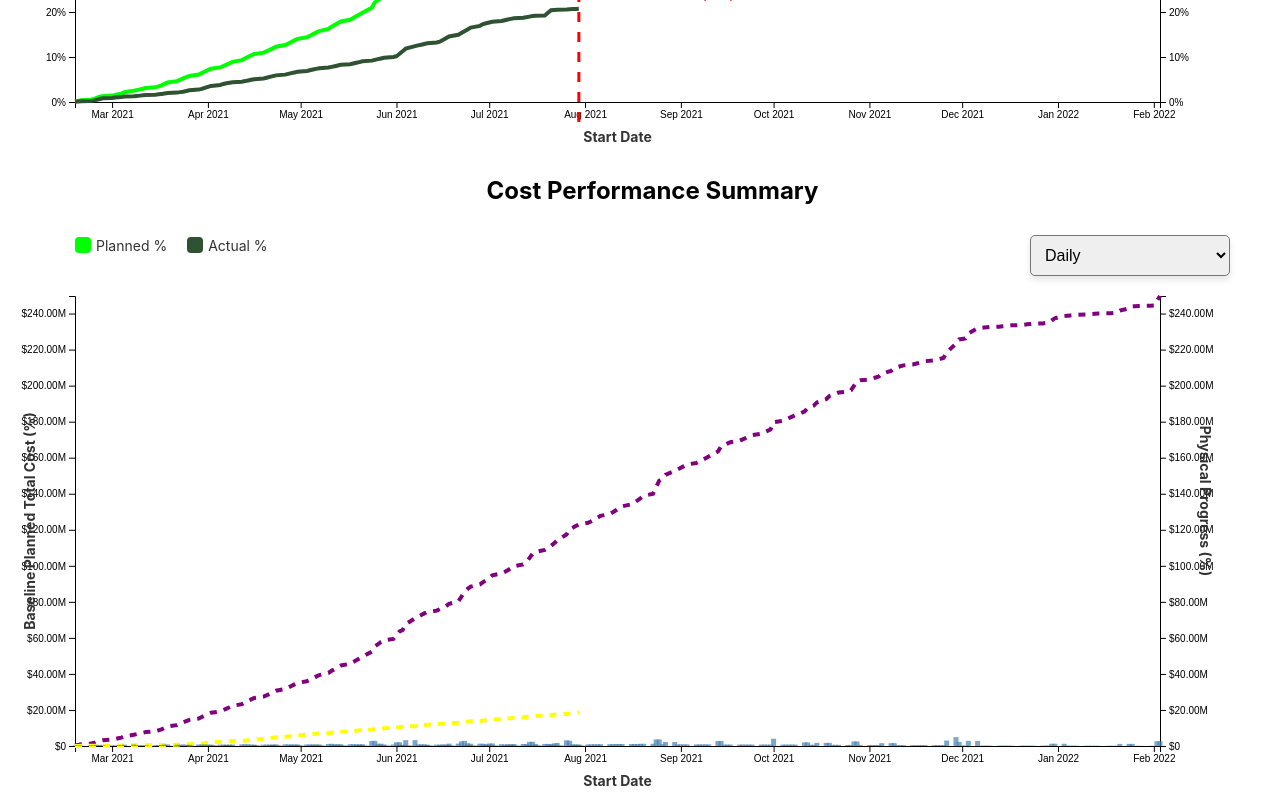
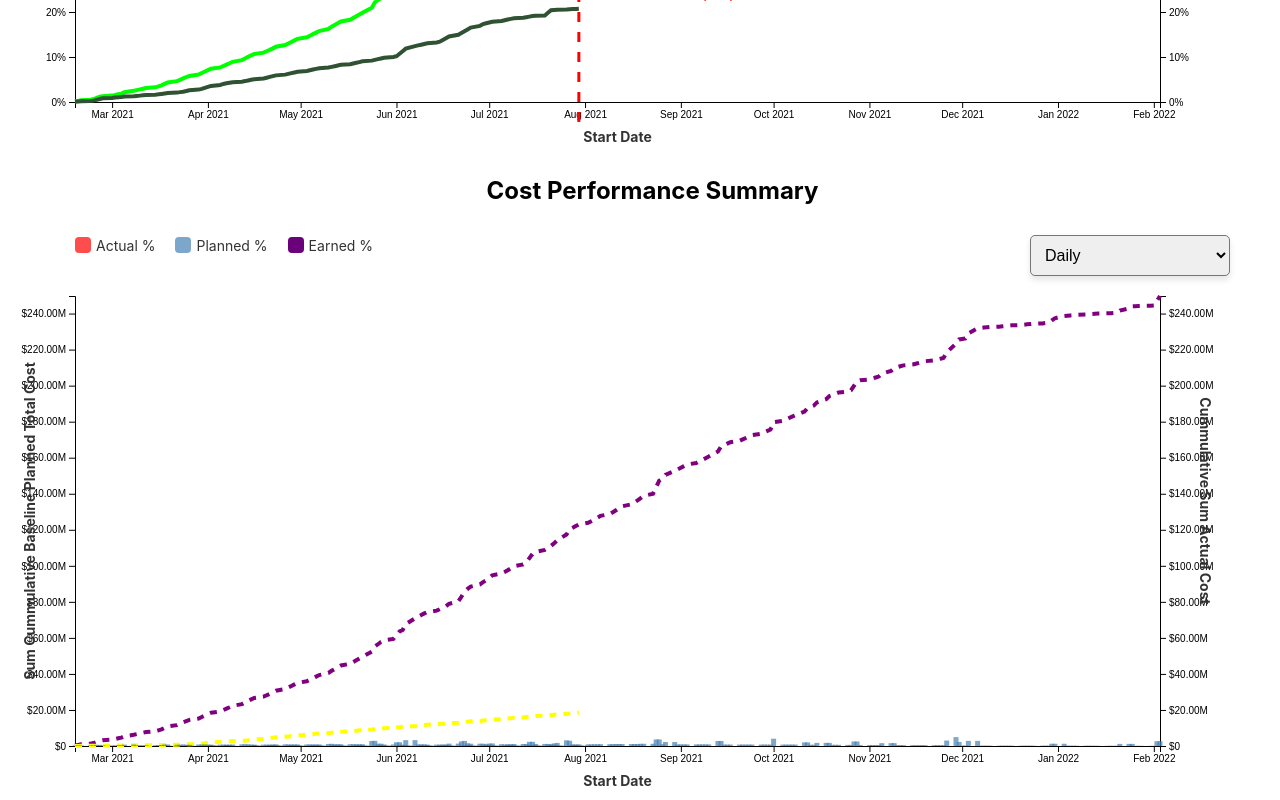
Before and after one commit to Jyoti-Technosoft/d3-scurve-gauge, a React (Create React App) app: page / in a window 1280 px wide. Shown: the part 847-1647 px from the top of the page. Built offline with nearby package versions, Linux system fonts and the light colour scheme.

Commit message:
Pass titles and labels to the chart component

```diff
--- a/src/App.js
+++ b/src/App.js
@@ -10,8 +10,20 @@ function App() {
   return (
     <div className="App">
       <Dashboard />
-      <SCurveChart data={data} />
-      <GroupedBarChart data={data} />
+      <SCurveChart
+        data={data}
+        chartTitle="S-Curve"
+        xAxisTitle="Start Date"
+        yAxisTitleLeft="Baseline Planned Total Cost (%)"
+        yAxisTitleRight="Physical Progress (%)"
+      />
+      <GroupedBarChart
+        data={data}
+        chartTitle="Cost Performance Summary"
+        xAxisTitle="Start Date"
+        yAxisTitleLeft="Sum Cummulative Baseline Planned Total Cost"
+        yAxisTitleRight="Cummulative Sum Actual Cost"
+      />
       {/* <SCurveHistogramChart data={data} /> */}
     </div>
   );
--- a/src/Components/GroupedBarChart.jsx
+++ b/src/Components/GroupedBarChart.jsx
@@ -1,9 +1,9 @@
 import React, { useEffect, useRef, useState } from "react";
 import * as d3 from "d3";
 
-import "../Styles/SCurveChart.css";
+import "../Styles/GroupedBarChart.css";
 
-const GroupedBarChart = ({ data }) => {
+const GroupedBarChart = ({ data, chartTitle, xAxisTitle, yAxisTitleLeft, yAxisTitleRight }) => {
   const svgRef = useRef();
   const [timeInterval, setTimeInterval] = useState("daily");
   const [dimensions, setDimensions] = useState({ width: 800, height: 500 });
@@ -50,7 +50,7 @@ const GroupedBarChart = ({ data }) => {
 
   const updateDimensions = () => {
     const containerWidth = document.querySelector(
-      ".scurve-chart-container"
+      ".grouped-bar-container"
     ).clientWidth;
     setDimensions({ width: containerWidth, height: 500 });
   };
@@ -134,7 +134,7 @@ const GroupedBarChart = ({ data }) => {
       .attr("x", width / 2)
       .attr("y", height + margin.bottom + 10)
       .attr("text-anchor", "middle")
-      .text("Start Date");
+      .text(xAxisTitle);
 
     svg.append("g").attr("class", "y-axis1").call(yAxis);
     svg
@@ -144,7 +144,7 @@ const GroupedBarChart = ({ data }) => {
         .attr("y", -margin.left)
         .attr("transform", "rotate(-90)")
         .attr("text-anchor", "middle")
-        .text("Baseline Planned Total Cost (%)");
+        .text(yAxisTitleLeft);
 
     svg
       .append("g")
@@ -158,7 +158,7 @@ const GroupedBarChart = ({ data }) => {
       .attr("y", height / 2)
       .attr("transform", `rotate(90, ${width + margin.right + 10}, ${height / 2})`) // Rotate at the label position
       .attr("text-anchor", "middle")
-      .text("Physical Progress (%)");
+      .text(yAxisTitleRight);
 
     // const tooltip = svg
     //   .append("text")
@@ -294,18 +294,26 @@ const GroupedBarChart = ({ data }) => {
   }, [timeInterval, dimensions]);
 
   return (
-    <div className="scurve-chart-container">
-      <h2 className="chart-title">Cost Performance Summary</h2>
+    <div className="grouped-bar-container">
+      <h2 className="chart-title">{chartTitle}</h2>
 
-    <div className="legend-filter">
+      <div className="legend-filter">
       <div className="legends">
+        {/* <div className="legend">
+          <span className="legend-icon budgeted"></span>
+          Budgeted %
+        </div> */}
+        <div className="legend">
+          <span className="legend-icon actual"></span>
+          Actual %
+        </div>
         <div className="legend">
           <span className="legend-icon planned"></span>
           Planned %
         </div>
         <div className="legend">
-          <span className="legend-icon actual"></span>
-          Actual %
+          <span className="legend-icon earned"></span>
+          Earned %
         </div>
       </div>
 
--- a/src/Components/SCurveChart.jsx
+++ b/src/Components/SCurveChart.jsx
@@ -4,7 +4,7 @@ import * as d3 from "d3";
 import jsonData from "../Json/data.json";
 import "../Styles/SCurveChart.css";
 
-const SCurveChart = ({ data }) => {
+const SCurveChart = ({ data, chartTitle, xAxisTitle, yAxisTitleLeft, yAxisTitleRight }) => {
   const svgRef = useRef();
   const [timeInterval, setTimeInterval] = useState("daily");
   const [dimensions, setDimensions] = useState({ width: 800, height: 500 });
@@ -103,7 +103,7 @@ const SCurveChart = ({ data }) => {
       .attr("x", width / 2)
       .attr("y", height + margin.bottom + 10)
       .attr("text-anchor", "middle")
-      .text("Start Date");
+      .text(xAxisTitle);
 
     svg.append("g").attr("class", "y-axis1").call(yAxis);
     svg
@@ -113,7 +113,7 @@ const SCurveChart = ({ data }) => {
     .attr("y", -margin.left)
     .attr("transform", "rotate(-90)")
     .attr("text-anchor", "middle")
-    .text("Baseline Planned Total Cost (%)");
+    .text(yAxisTitleLeft);
 
     svg
       .append("g")
@@ -127,7 +127,7 @@ const SCurveChart = ({ data }) => {
       .attr("y", height / 2)
       .attr("transform", `rotate(90, ${width + margin.right + 10}, ${height / 2})`) // Rotate at the label position
       .attr("text-anchor", "middle")
-      .text("Physical Progress (%)");
+      .text(yAxisTitleRight);
 
     const tooltip = svg
       .append("text")
@@ -254,7 +254,7 @@ const SCurveChart = ({ data }) => {
 
   return (
     <div className="scurve-chart-container">
-      <h2 className="chart-title">S-Curve</h2>
+      <h2 className="chart-title">{chartTitle}</h2>
 
     <div className="legend-filter">
       <div className="legends">
--- /dev/null
+++ b/src/Styles/GroupedBarChart.css
@@ -0,0 +1,90 @@
+.grouped-bar-container {
+    margin: 0px 50px 0px 75px;
+
+    .chart-title {
+        font-size: 24px;
+        font-weight: bold;
+        margin-bottom: 10px;
+    }
+
+    .legend-filter {
+        display: flex;
+        justify-content: space-between;
+    }
+
+    .legends {
+        display: flex;
+        justify-content: center;
+        gap: 20px;
+        margin-bottom: 20px;
+    }
+
+    .legend {
+        display: flex;
+        align-items: center;
+        font-size: 14px;
+        color: #333;
+    }
+
+    .legend-icon {
+        width: 16px;
+        height: 16px;
+        margin-right: 5px;
+        display: inline-block;
+        border-radius: 4px;
+    }
+
+    /* .legend-icon.budgeted {
+        background-color: #118dff;
+    } */
+
+    .legend-icon.planned {
+        background-color: steelblue;
+        opacity: 0.7;
+    }
+
+    .legend-icon.actual {
+        background-color: red;
+        opacity: 0.7;
+    }
+
+    .legend-icon.earned {
+        background-color: #6b007b;
+    }
+
+    .dropdown-container {
+        margin: 20px 0;
+        text-align: center;
+    }
+
+    .dropdown {
+        width: 200px;
+        padding: 10px;
+        font-size: 16px;
+        cursor: pointer;
+        border-radius: 5px;
+        outline: none;
+        transition: all 0.3s ease;
+        box-shadow: 0px 4px 6px rgba(0, 0, 0, 0.1);
+    }
+
+    .dropdown option {
+        padding: 10px;
+    }
+
+    .x-axis-label,
+    .y-axis1-label,
+    .y-axis2-label {
+        font-size: 14px;
+        fill: #333;
+        font-weight: bold;
+    }
+
+    @media (max-width: 600px) {
+        .x-axis text {
+            transform: rotate(-45deg);
+            text-anchor: end;
+            dominant-baseline: hanging;
+        }
+    }
+}
```
